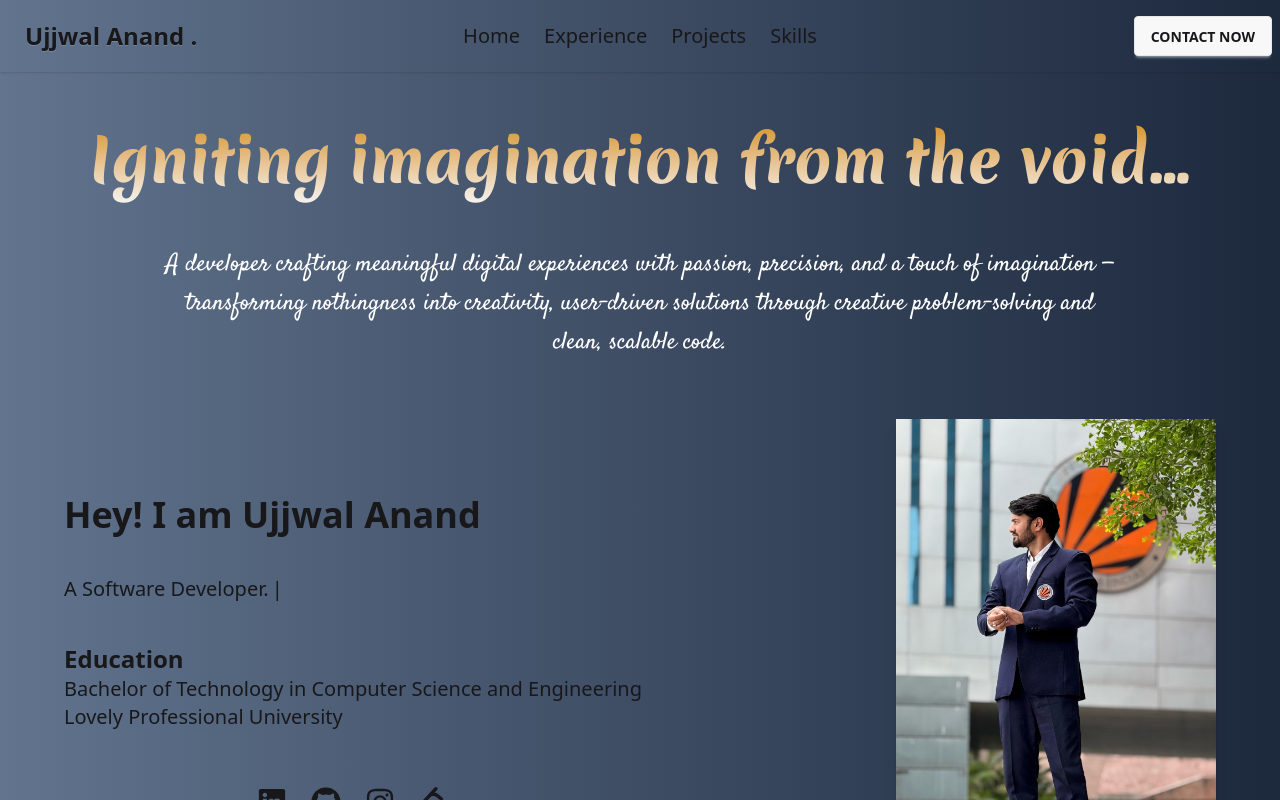
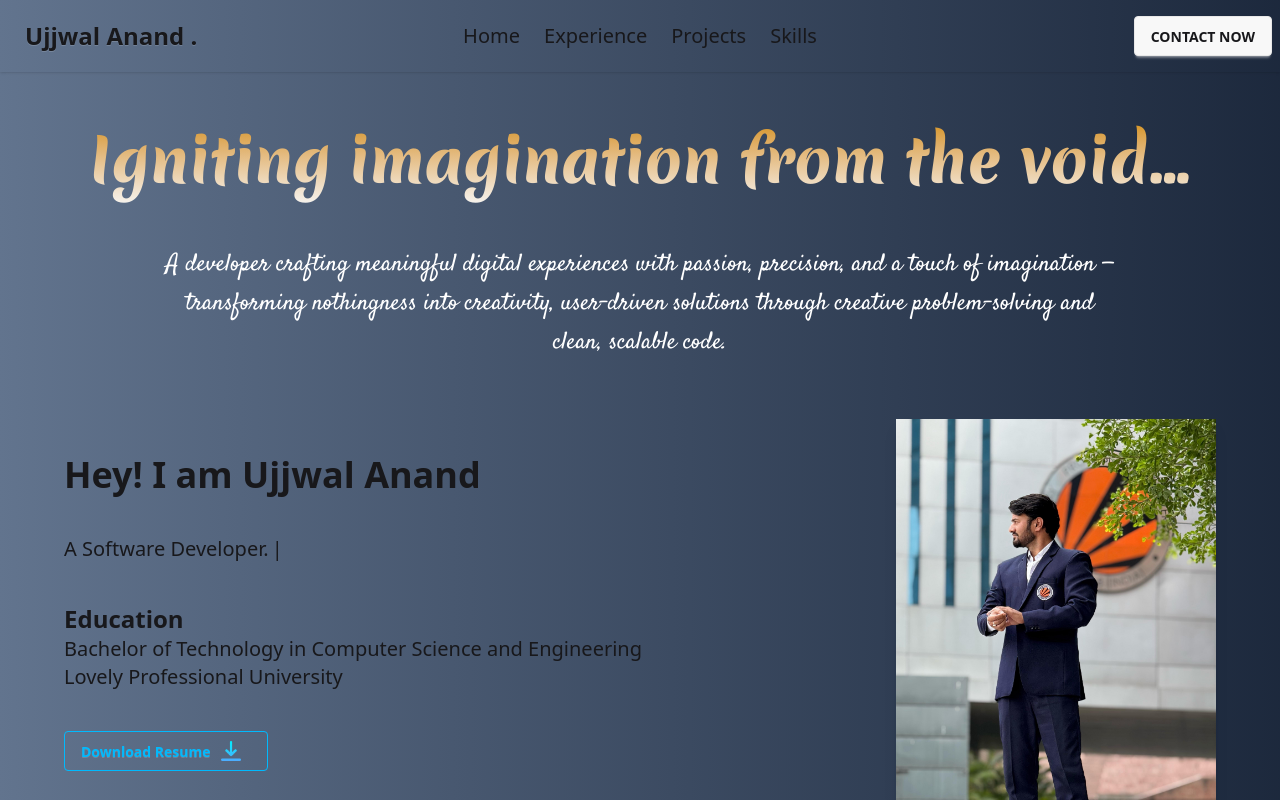
Before and after one commit to Ujjwal-anand00/my-portfolio, a React (Vite) app: page / in a window 1280 px wide. Shown: the top 800 px of the page. Built offline with nearby package versions, Linux system fonts and the light colour scheme.

Commit message:
Add Resume

```diff
--- a/package.json
+++ b/package.json
@@ -14,6 +14,8 @@
     "@emotion/react": "^11.14.0",
     "@emotion/styled": "^11.14.1",
     "@fontsource/roboto": "^5.2.6",
+    "@fortawesome/fontawesome-svg-core": "^7.0.0",
+    "@fortawesome/react-fontawesome": "^0.2.3",
     "@mui/icons-material": "^7.2.0",
     "@mui/material": "^7.2.0",
     "@mui/styled-engine-sc": "^7.2.0",
--- a/src/components/About.jsx
+++ b/src/components/About.jsx
@@ -1,5 +1,7 @@
 import React from "react";
+import { FontAwesomeIcon } from '@fortawesome/react-fontawesome'
 import ujjuImg from "../assets/ujju.jpg";
+import download from "../assets/download.png";
 import { Typewriter } from "react-simple-typewriter";
 import { FaLinkedin, FaGithub, FaInstagram } from "react-icons/fa";
 import { SiLeetcode } from "react-icons/si";
@@ -36,6 +38,9 @@ const About = () => {
             Bachelor of Technology in Computer Science and Engineering
           </p>
           <p className="font-medium text-xl">Lovely Professional University</p>
+        </div>
+        <div>
+          <button className="btn btn-outline btn-info">Download Resume <img className="w-7 p-1" src={download}/><i class="fa-solid fa-download"></i></button>
         </div>
         <div className="flex gap-6 justify-center py-4 text-3xl">
           <a
```
Also changed, not shown: src/assets/download.png (added), 1 other file (tests, documents, lock files or other folders).
